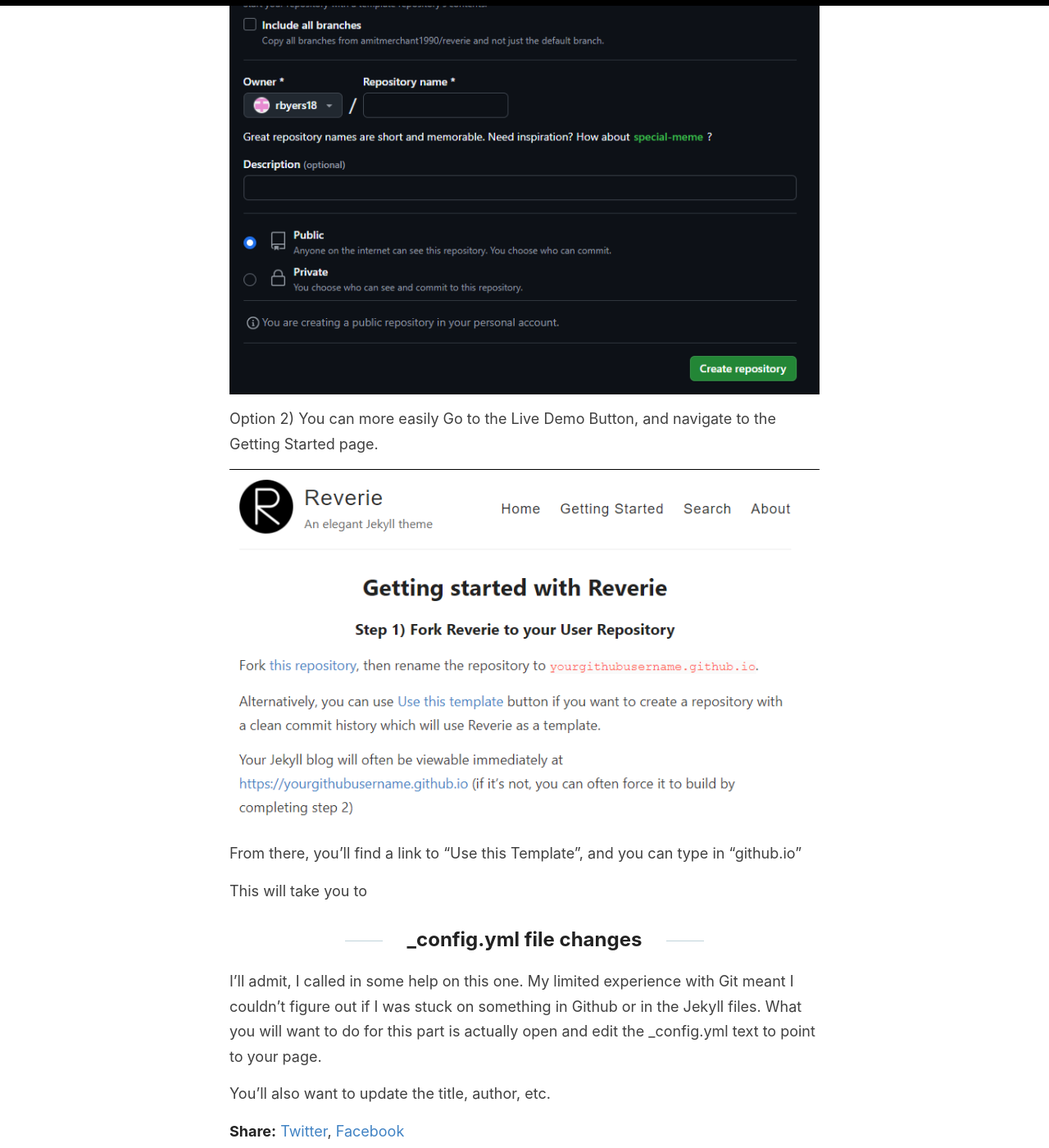
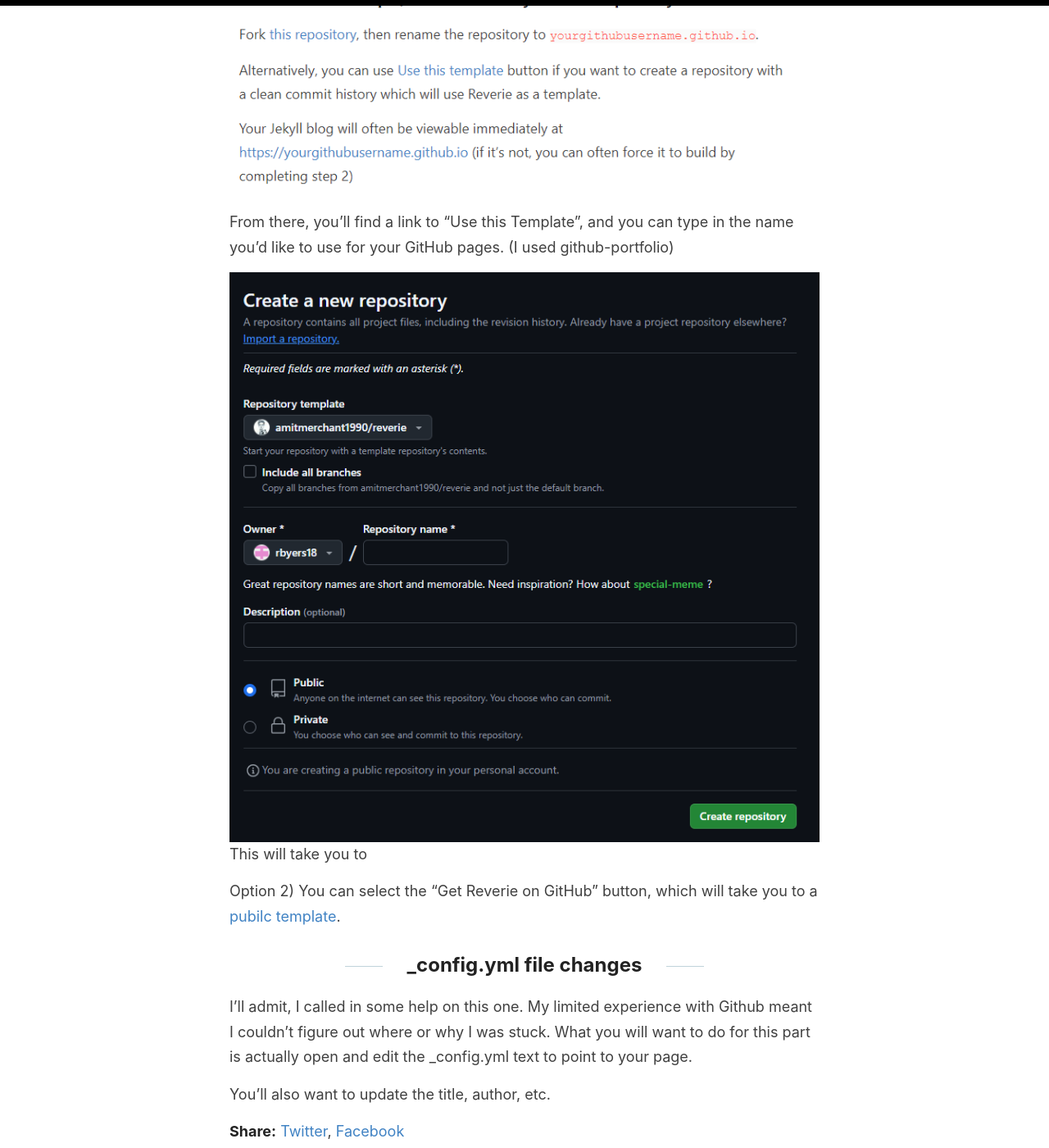
Before and after one commit to rbyers18/github-portfolio, a Jekyll site: the page built from _posts/2024-9-18-Reverie-Jekyll-Theme.md, in a window 1280 px wide and 1400 px high, scrolled down 1300 px. Shown: the whole window at 82% size. Built offline with Jekyll 4.4.1, drawn with Linux system fonts in a browser that asks for light colours; some of the changed text lies outside the part shown.

Commit message:
Update 2024-9-18-Reverie-Jekyll-Theme.md

```diff
--- a/_posts/2024-9-18-Reverie-Jekyll-Theme.md
+++ b/_posts/2024-9-18-Reverie-Jekyll-Theme.md
@@ -12,29 +12,29 @@
 
 ## Setting up a Jekyll Theme
 
-Step three in the article is a little vague, so this is what I'll outline a bit more below. To start, I searched for [free Jekyll themes](https://jekyllthemes.io/free) and selected [Reverie](https://jekyllthemes.io/theme/reverie).
+Step three in the article is a little vague, so this is what I'll outline a bit more below. To start, I searched for [free Jekyll themes](https://jekyllthemes.io/free) and selected [Reverie](https://jekyllthemes.io/theme/reverie). Note the two big buttons - "Get Reverie on GitHub" and "Live Demo". Both of these lead to the same place.
 
 ![]({{site.baseurl}}/images/GetReverieonGitHub.png)
 
-There are many ways to upload the theme to your github pages, but I'll outline a couple below.
-
-Option 1)
-You can open the template in a code space
-
-![]({{site.baseurl}}/images/Createrepositorytemplate.png)
-
-Option 2)
-You can more easily Go to the Live Demo Button, and navigate to the Getting Started page.
+The "Live Demo" button from the Reverie page will send you to a copy of the theme on a live site. Navigate to the [Getting Started](https://reverie.pages.dev/getting-started/) page.
 
 ![]({{site.baseurl}}/images/Gettingstarted.png)
 
-From there, you'll find a link to "Use this Template", and you can type in "github.io"
+From there, you'll find a link to "Use this Template", and you can type in the name you'd like to use for your GitHub pages. (I used github-portfolio)
 
+![]({{site.baseurl}}/images/Createrepositorytemplate.png)
 This will take you to
+
+Option 2)
+You can select the "Get Reverie on GitHub" button, which will take you to a [pubilc template](https://github.com/amitmerchant1990/reverie).
+
+
+
+
 
 ## _config.yml file changes
 
-I'll admit, I called in some help on this one. My limited experience with Git meant I couldn't figure out if I was stuck on something in Github or in the Jekyll files.
+I'll admit, I called in some help on this one. My limited experience with Github meant I couldn't figure out where or why I was stuck.
 What you will want to do for this part is actually open and edit the _config.yml text to point to your page.
 
 
```
